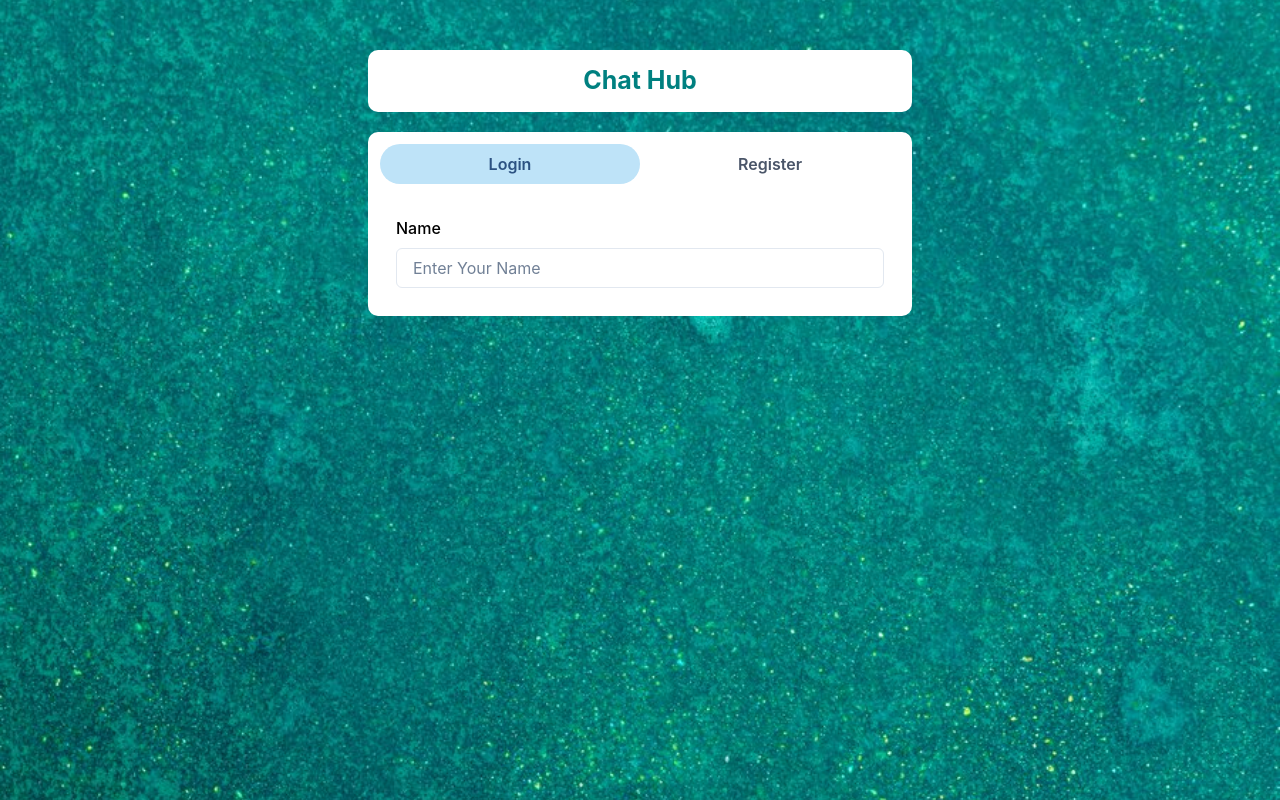
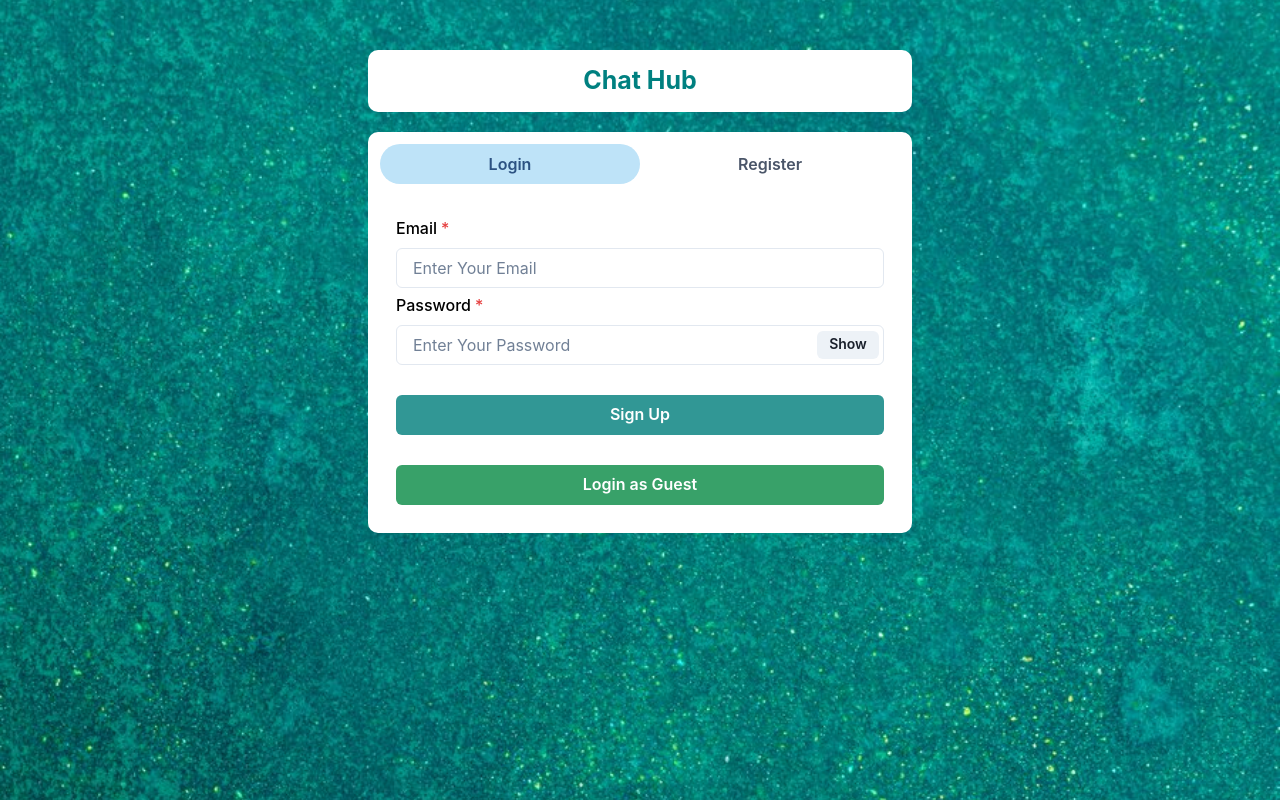
Before and after one commit to Shubhcyb2611/mern-chat-app, a React (Create React App) app in the folder client/: page / in a window 1280 px wide. Built offline with nearby package versions, Linux system fonts and the light colour scheme.

Commit message:
feat:login component added

```diff
--- a/client/src/Components/Authentication/Login.js
+++ b/client/src/Components/Authentication/Login.js
@@ -1,19 +1,69 @@
-import { FormControl, FormLabel, Input, VStack } from "@chakra-ui/react";
+import {
+  Button,
+  FormControl,
+  FormLabel,
+  Input,
+  InputGroup,
+  InputRightElement,
+  VStack,
+} from "@chakra-ui/react";
 import React, { useState } from "react";
 
 const Login = () => {
-  const [name, setName] = useState();
+  const [show, setShow] = useState();
+  const [email, setEmail] = useState();
   const [password, setPassword] = useState();
+
+  const handleClick = () => setShow(!show);
+
+  const submitHandler = () => {};
 
   return (
     <VStack spacing={"5px"}>
-      <FormControl>
-        <FormLabel>Name</FormLabel>
+      <FormControl id="email" isRequired>
+        <FormLabel>Email</FormLabel>
         <Input
-          placeholder="Enter Your Name"
-          onChange={(e) => setName(e.target.value)}
+          placeholder="Enter Your Email"
+          onChange={(e) => setEmail(e.target.value)}
         />
       </FormControl>
+
+      <FormControl id="password" isRequired>
+        <FormLabel>Password</FormLabel>
+        <InputGroup>
+          <Input
+            type={show ? "text" : "password"}
+            placeholder="Enter Your Password"
+            onChange={(e) => setPassword(e.target.value)}
+          />
+          <InputRightElement width={"4.5rem"}>
+            <Button h="1.75rem" size={"sm"} onClick={handleClick}>
+              {show ? "Hide" : "Show"}
+            </Button>
+          </InputRightElement>
+        </InputGroup>
+      </FormControl>
+
+      <Button
+        colorScheme="teal"
+        width={"100%"}
+        marginBlockStart={"25px"}
+        onClick={submitHandler}
+      >
+        Sign Up
+      </Button>
+
+      <Button
+        colorScheme="green"
+        width={"100%"}
+        marginBlockStart={"25px"}
+        onClick={() => {
+          setEmail("guest@chat.com");
+          setPassword("123456");
+        }}
+      >
+        Login as Guest
+      </Button>
     </VStack>
   );
 };
--- a/client/src/Components/Authentication/Signup.js
+++ b/client/src/Components/Authentication/Signup.js
@@ -20,6 +20,8 @@
   const handleClick = () => setShow(!show);
 
   const postDetails = (pics) => {};
+
+  const submitHandler = () => {};
 
   return (
     <VStack spacing={"5px"}>
@@ -81,7 +83,12 @@
         />
       </FormControl>
 
-      <Button colorScheme="teal" width={"100%"} marginBlockStart={"25px"}>
+      <Button
+        colorScheme="teal"
+        width={"100%"}
+        marginBlockStart={"25px"}
+        onClick={submitHandler}
+      >
         Sign Up
       </Button>
     </VStack>
```
